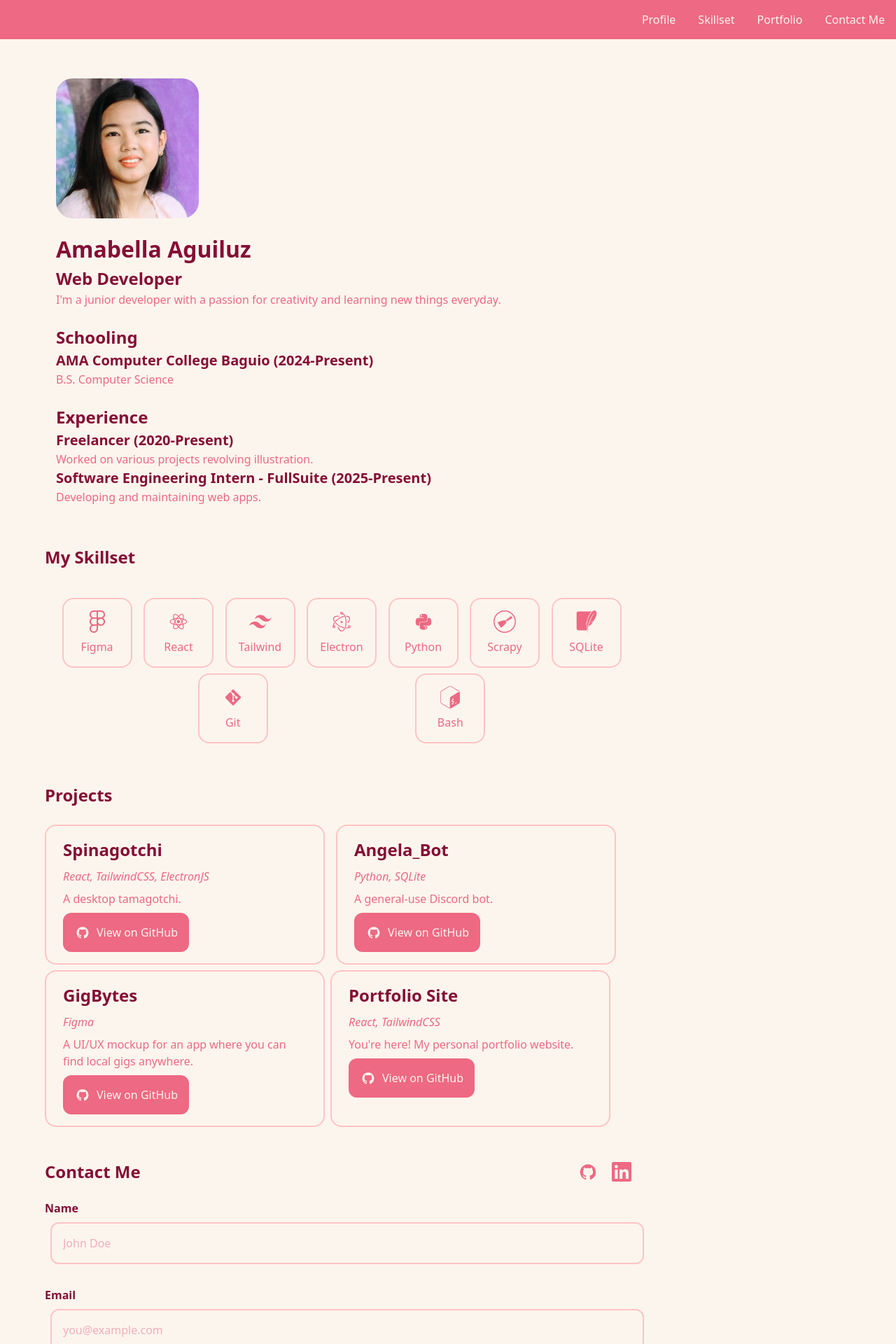
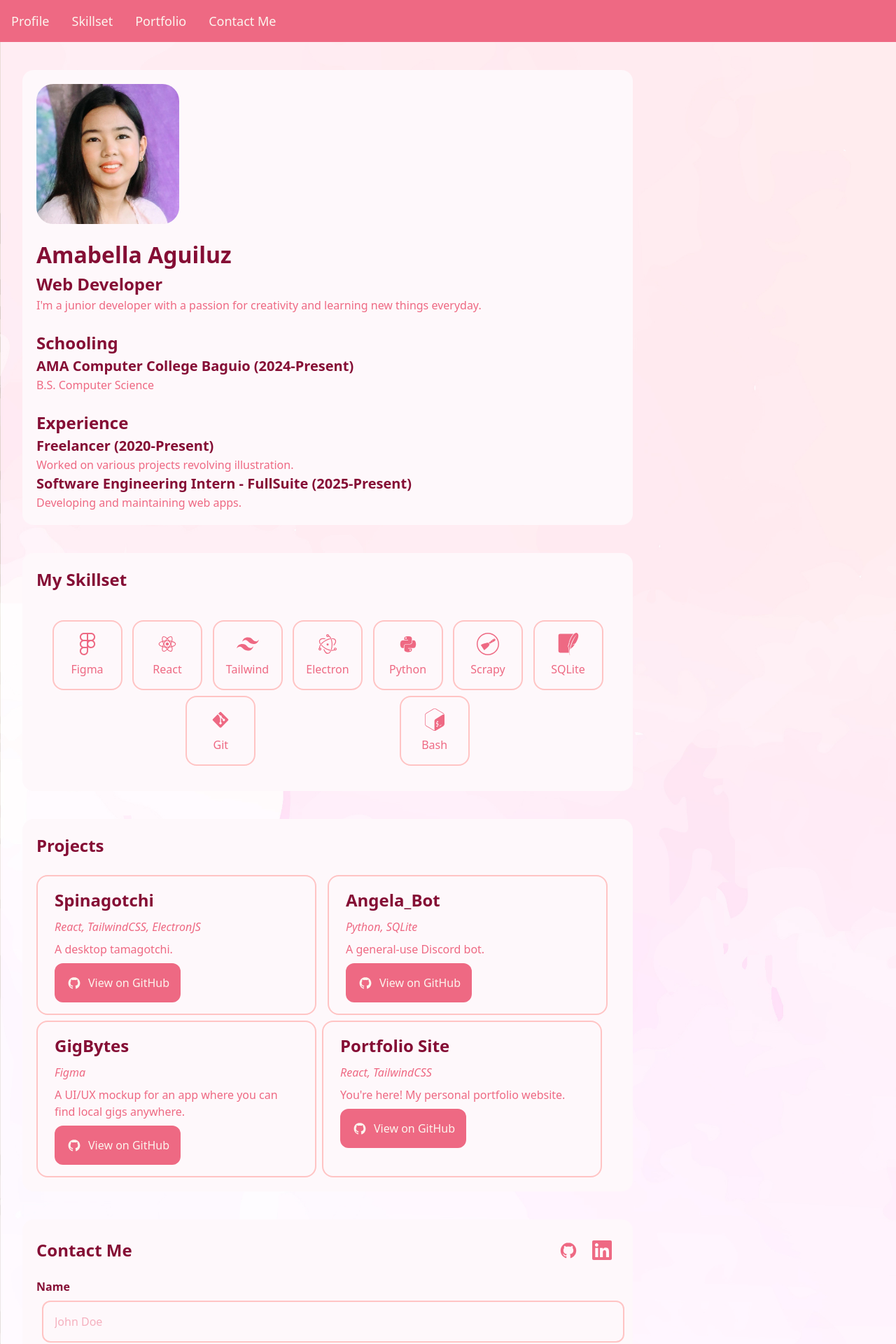
Before and after one commit to amabella-aguiluz/portfolio, a React (Vite) app: page / in a window 1280 px wide. Shown: the top 1920 px of the page at 70% size. Built offline with nearby package versions, Linux system fonts and the light colour scheme.

Commit message:
Added a background to make the site more visually appealing

```diff
--- a/src/App.css
+++ b/src/App.css
@@ -4,7 +4,7 @@
   scroll-behavior: smooth
 }
 body {
-  @apply bg-[#FCF5EE];
+  @apply bg-[url('assets/bg.jpg')] bg-cover;
 }
 
 .logos {
@@ -52,3 +52,7 @@
 .buttoncolor{
   @apply bg-[#EE6983] text-[#FCF5EE] rounded-xl p-4
 }
+
+.divBg {
+  @apply bg-[#fef8fb] p-5 rounded-2xl;
+}
--- a/src/App.jsx
+++ b/src/App.jsx
@@ -15,7 +15,7 @@
     <>
     <div>
       <Navbar />
-      <div className="min-h-screen gap-10 max-w-4xl px-6 flexcol py-10 mx-10">
+      <div className="min-h-screen gap-10 max-w-4xl px-3 flexcol py-10 mx-5">
       <Profile id="profile"/>
       <Skillset id="skillset"/>
       <PortfolioSet id="portfolio"/>
--- a/src/pages/components/navbar.jsx
+++ b/src/pages/components/navbar.jsx
@@ -4,7 +4,7 @@
 const Navbar = ({}) => {
   return(
     <nav className="bg-[#EE6983] w-full sticky top-0 z-50 p-4">
-        <div className="flex flex-row gap-8 justify-end  items-center">
+        <div className="flex flex-row gap-8 justify-start  items-center">
             {/* navbar links */}
             <NavbarLink link="#profile" linkname="Profile" />
             <NavbarLink link="#skillset" linkname="Skillset" />
--- a/src/pages/components/navbarlink.jsx
+++ b/src/pages/components/navbarlink.jsx
@@ -1,7 +1,7 @@
 const NavbarLink = ({link, linkname}) => {
   return(
 <ul>
-    <a className="text-[#FCF5EE]" href={link}>{linkname}</a>
+    <a className="text-[#FCF5EE] text-lg" href={link}>{linkname}</a>
 </ul>
   )
 }
--- a/src/pages/contactme.jsx
+++ b/src/pages/contactme.jsx
@@ -3,7 +3,7 @@
 
 const ContactMe = ({id}) => {
   return(
-  <div id={id} className="flexcol w-full h-auto gap-4">
+  <div id={id} className="flexcol w-full h-auto gap-4 divBg">
     <div className="flex flex-row justify-between items-center gap-5"><h2>Contact Me</h2> <ContactLinks className="self-end"/></div>
 <div><ContactUs /></div>
 </div>
--- a/src/pages/portfolioset.jsx
+++ b/src/pages/portfolioset.jsx
@@ -2,7 +2,7 @@
 
 const PortfolioSet = ({id}) => {
   return(
-    <div id={id}>
+    <div id={id} className="divBg">
           <h2> Projects </h2>
           <br />
     <div className="flex flex-row gap-2 flex-wrap">
--- a/src/pages/profile.jsx
+++ b/src/pages/profile.jsx
@@ -4,7 +4,7 @@
 
 const Profile = ({id}) =>{
   return(
-    <div id={id} className="flex flex-row flex-wrap p-4 rounded-2xl w-full h-auto gap-5">
+    <div id={id} className="divBg flex flex-row flex-wrap p-4 rounded-2xl w-full h-auto gap-5">
       <div className='flex-shrink-0'>
         <PortraitImage className="items-center" src={portrait_pic} alt="Profile Picture" />
       </div>
--- a/src/pages/skillset.jsx
+++ b/src/pages/skillset.jsx
@@ -7,7 +7,7 @@
 
 const Skillset = ({id}) => {
   return(
-    <div id={id}>
+    <div id={id} className="divBg">
     <h2>My Skillset</h2>
     <br />
     <div className="flex flex-wrap gap-2 p-4 rounded-2xl w-auto h-auto justify-evenly md:justify-start">
```
Also changed, not shown: src/assets/bg.jpg (added).
